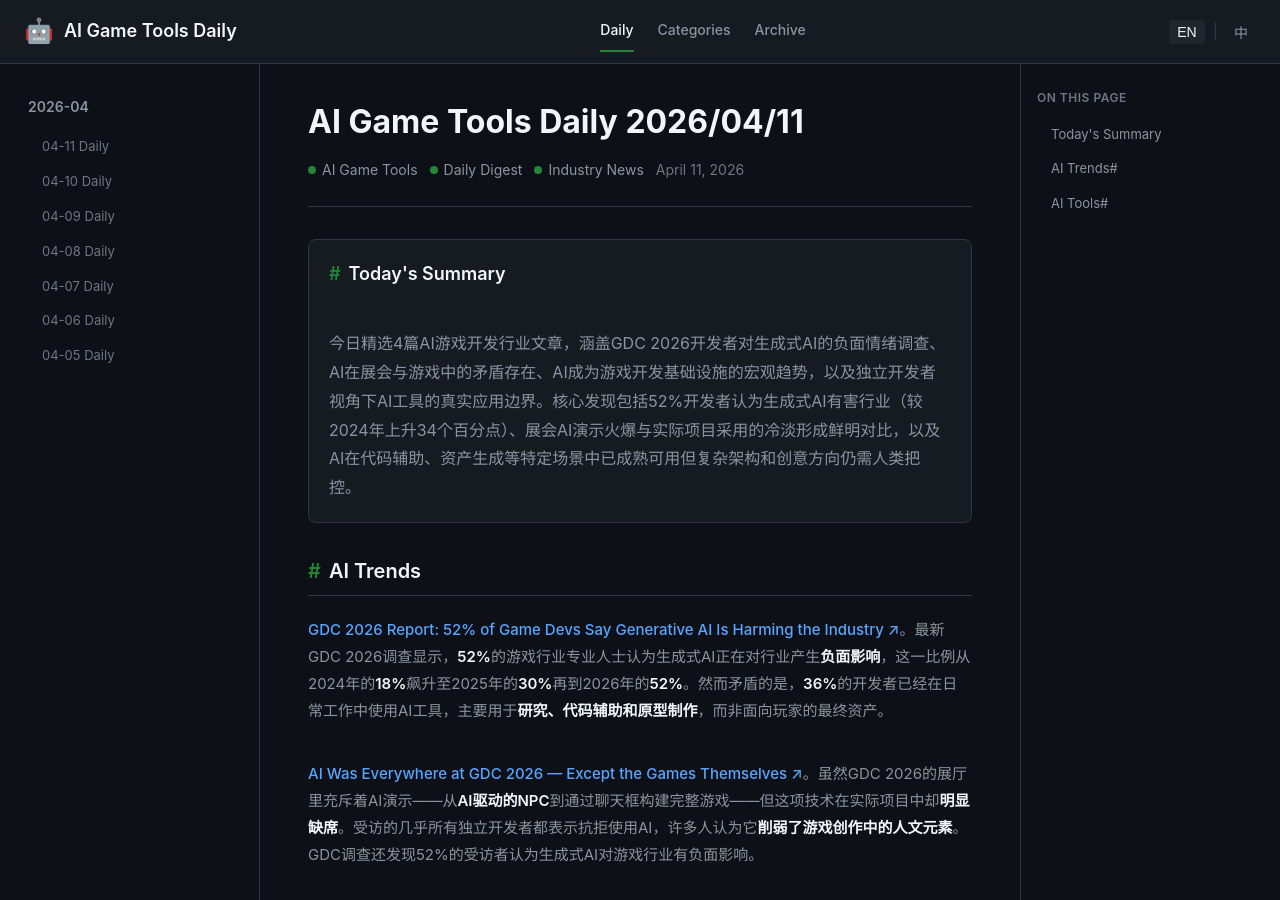
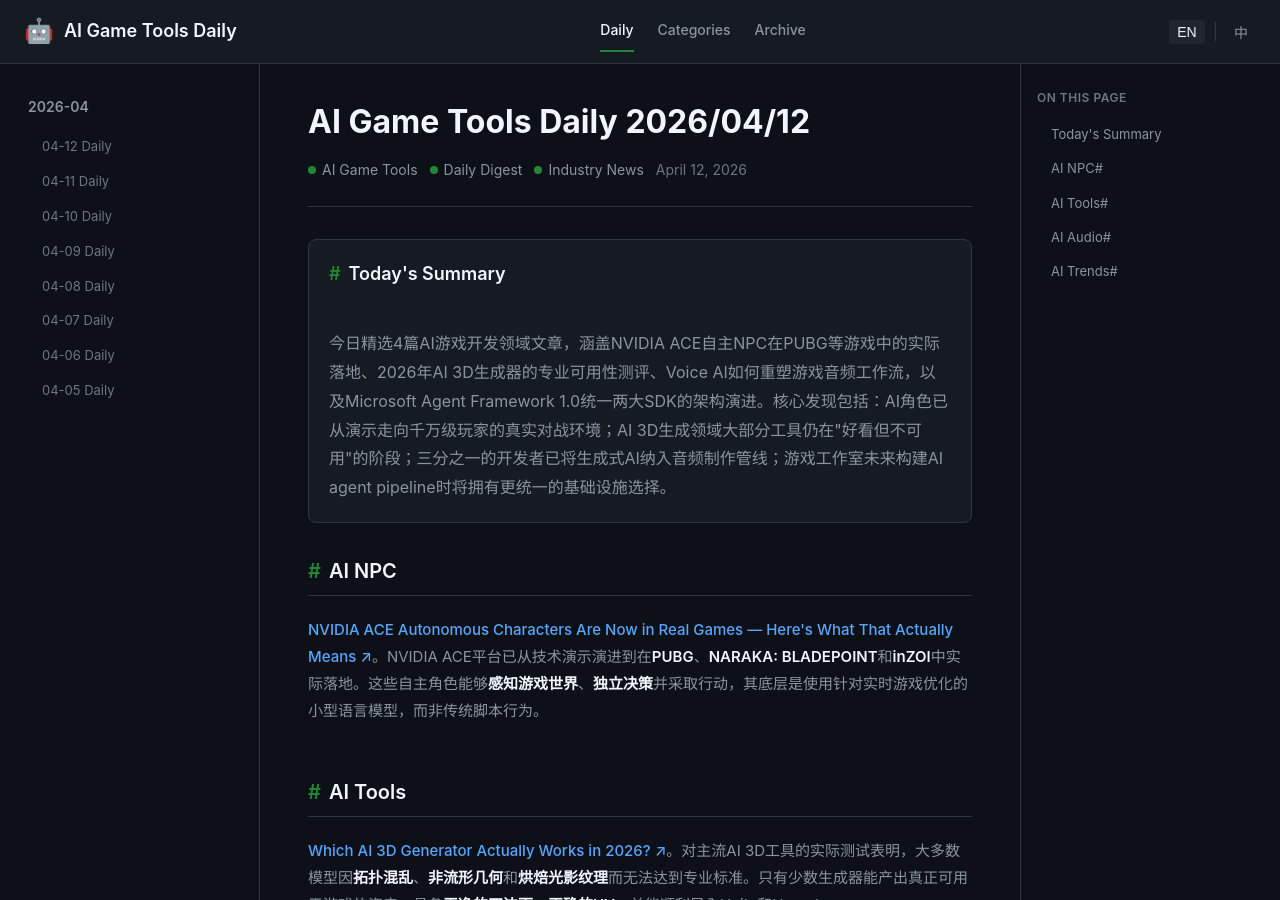
Before and after one commit to sionsychen/ai-game-tools-daily, a Jekyll site: the page built from index.html, in a window 1280 px wide and 900 px high. Built offline with Jekyll 4.4.1, drawn with Linux system fonts in a browser that asks for light colours; some of the changed text lies outside the part shown.

Commit message:
Publish daily: 2026-04-12

```diff
--- a/_data/used_urls.json
+++ b/_data/used_urls.json
@@ -54,5 +54,11 @@
     "https://www.theverge.com/games/897982/gdc-2026-ai-game-developer-conference",
     "https://news.skrew.ai/ai-dominated-gdc-2026-game-development/",
     "https://relishgames.com/journal/top-game-development-trends-of-2026/"
+  ],
+  "2026-04-12": [
+    "https://pikorafy.com/blog/nvidia-ace-autonomous-ai-npcs-pubg-inzoi-2026",
+    "https://viz-cad.com/blog/which-ai-3d-generator-actually-works-in-2026",
+    "https://www.sonarworks.com/blog/learn/voice-ai-game-audio-film-sound-designers",
+    "https://www.openaitoolshub.org/en/blog/microsoft-agent-framework-review"
   ]
 }
--- /dev/null
+++ b/_posts/2026-04-12-daily.md
@@ -0,0 +1,79 @@
+---
+layout: new_post
+title: "AI Game Tools Daily - April 12, 2026"
+title_zh: "AI 游戏工具日报 - 2026年4月12日"
+date: 2026-04-12
+articles:
+  - title: "NVIDIA ACE Autonomous Characters Are Now in Real Games — Here's What That Actually Means"
+    title_zh: "NVIDIA ACE 自主AI角色正式落地真实游戏——这意味着什么"
+    summary: "NVIDIA's ACE platform has evolved from tech demos to live integrations in PUBG, NARAKA: BLADEPOINT, and inZOI. These autonomous characters can perceive the game world, make independent decisions, and act using small language models optimized for real-time gameplay rather than scripted behaviors."
+    summary_zh: "NVIDIA ACE平台已从技术演示演进到在PUBG、NARAKA: BLADEPOINT和inZOI中实际落地。这些自主角色能够感知游戏世界、独立决策并采取行动，其底层是使用针对实时游戏优化的小型语言模型，而非传统脚本行为。"
+    sourceUrl: "https://pikorafy.com/blog/nvidia-ace-autonomous-ai-npcs-pubg-inzoi-2026"
+    category: ai-npc
+  - title: "Which AI 3D Generator Actually Works in 2026?"
+    title_zh: "2026年，哪款AI 3D生成器真正可用？"
+    summary: "A practical test of leading AI 3D tools reveals that most models fail professional standards due to messy topology, non-manifold geometry, and baked-in lighting textures. Only a few generators produce truly game-ready assets with clean quads and proper UVs that survive import into Unity and Unreal."
+    summary_zh: "对主流AI 3D工具的实际测试表明，大多数模型因拓扑混乱、非流形几何和烘焙光影纹理而无法达到专业标准。只有少数生成器能产出真正可用于游戏的资产，具备干净的四边面、正确的UV，并能顺利导入Unity和Unreal。"
+    sourceUrl: "https://viz-cad.com/blog/which-ai-3d-generator-actually-works-in-2026"
+    category: ai-tools
+  - title: "Voice AI in Game Audio & Film: New Tools for Sound Designers"
+    title_zh: "游戏音频与电影中的Voice AI：声音设计师的新工具"
+    summary: "Voice AI has shifted from experimental R&D to core workflow in 2026. Studios are increasingly using AI-assisted vocals, ambience generation, and self-tuning mix tools to replace traditional ADR and Foley timelines. One in three developers already use Gen-AI to speed up audio production passes."
+    summary_zh: "到2026年，Voice AI已从实验性研发转变为核心工作流程。越来越多的工作室开始使用AI辅助人声、环境音生成和自调音混音工具，取代传统的ADR和拟音时间线。已有三分之一的开发者使用生成式AI来加速音频制作。"
+    sourceUrl: "https://www.sonarworks.com/blog/learn/voice-ai-game-audio-film-sound-designers"
+    category: ai-audio
+  - title: "Microsoft Agent Framework 1.0 Unifies Semantic Kernel and AutoGen"
+    title_zh: "Microsoft Agent Framework 1.0 统一Semantic Kernel与AutoGen"
+    summary: "Microsoft's April 2026 release merges two parallel SDKs into a single production-ready agent framework with enterprise-grade multi-agent orchestration, native MCP and A2A protocol support, and graph-based workflows. The unification addresses years of developer confusion about which Microsoft stack to choose."
+    summary_zh: "微软于2026年4月发布的新版本将两条并行发展的SDK合并为一个可用于生产的统一Agent框架，具备企业级多Agent编排能力、原生MCP与A2A协议支持，以及基于图的工作流。这次统一解决了开发者多年来在选择微软技术栈时的困惑。"
+    sourceUrl: "https://www.openaitoolshub.org/en/blog/microsoft-agent-framework-review"
+    category: ai-trends
+---
+
+<!-- Today's Summary -->
+<section class="summary-section" id="summary">
+  <h2>Today's Summary</h2>
+  <div class="summary-content">
+    今日精选4篇AI游戏开发领域文章，涵盖NVIDIA ACE自主NPC在PUBG等游戏中的实际落地、2026年AI 3D生成器的专业可用性测评、Voice AI如何重塑游戏音频工作流，以及Microsoft Agent Framework 1.0统一两大SDK的架构演进。核心发现包括：AI角色已从演示走向千万级玩家的真实对战环境；AI 3D生成领域大部分工具仍在"好看但不可用"的阶段；三分之一的开发者已将生成式AI纳入音频制作管线；游戏工作室未来构建AI agent pipeline时将拥有更统一的基础设施选择。
+  </div>
+</section>
+
+<!-- Section: AI NPC -->
+<section class="content-section" id="ai-npc">
+  <h2 class="section-title">AI NPC<a href="#ai-npc" class="permalink">#</a></h2>
+  <div class="article-list">
+    <article class="article-item">
+      <p><strong><a href="https://pikorafy.com/blog/nvidia-ace-autonomous-ai-npcs-pubg-inzoi-2026">NVIDIA ACE Autonomous Characters Are Now in Real Games — Here's What That Actually Means ↗</a></strong>。NVIDIA ACE平台已从技术演示演进到在<strong>PUBG</strong>、<strong>NARAKA: BLADEPOINT</strong>和<strong>inZOI</strong>中实际落地。这些自主角色能够<strong>感知游戏世界</strong>、<strong>独立决策</strong>并采取行动，其底层是使用针对实时游戏优化的小型语言模型，而非传统脚本行为。</p>
+    </article>
+  </div>
+</section>
+
+<!-- Section: AI Tools -->
+<section class="content-section" id="ai-tools">
+  <h2 class="section-title">AI Tools<a href="#ai-tools" class="permalink">#</a></h2>
+  <div class="article-list">
+    <article class="article-item">
+      <p><strong><a href="https://viz-cad.com/blog/which-ai-3d-generator-actually-works-in-2026">Which AI 3D Generator Actually Works in 2026? ↗</a></strong>。对主流AI 3D工具的实际测试表明，大多数模型因<strong>拓扑混乱</strong>、<strong>非流形几何</strong>和<strong>烘焙光影纹理</strong>而无法达到专业标准。只有少数生成器能产出真正可用于游戏的资产，具备<strong>干净的四边面</strong>、<strong>正确的UV</strong>，并能顺利导入Unity和Unreal。</p>
+    </article>
+  </div>
+</section>
+
+<!-- Section: AI Audio -->
+<section class="content-section" id="ai-audio">
+  <h2 class="section-title">AI Audio<a href="#ai-audio" class="permalink">#</a></h2>
+  <div class="article-list">
+    <article class="article-item">
+      <p><strong><a href="https://www.sonarworks.com/blog/learn/voice-ai-game-audio-film-sound-designers">Voice AI in Game Audio & Film: New Tools for Sound Designers ↗</a></strong>。到2026年，Voice AI已从实验性研发转变为<strong>核心工作流程</strong>。越来越多的工作室开始使用AI辅助人声、环境音生成和自调音混音工具，取代传统的ADR和拟音时间线。已有<strong>三分之一的开发者</strong>使用生成式AI来加速音频制作。</p>
+    </article>
+  </div>
+</section>
+
+<!-- Section: AI Trends -->
+<section class="content-section" id="ai-trends">
+  <h2 class="section-title">AI Trends<a href="#ai-trends" class="permalink">#</a></h2>
+  <div class="article-list">
+    <article class="article-item">
+      <p><strong><a href="https://www.openaitoolshub.org/en/blog/microsoft-agent-framework-review">Microsoft Agent Framework 1.0 Unifies Semantic Kernel and AutoGen ↗</a></strong>。微软于2026年4月发布的新版本将两条并行发展的SDK合并为一个可用于生产的<strong>统一Agent框架</strong>，具备企业级多Agent编排能力、原生<strong>MCP与A2A协议</strong>支持，以及基于图的工作流。这次统一解决了开发者多年来在选择微软技术栈时的困惑。</p>
+    </article>
+  </div>
+</section>
```
Also changed, not shown: _posts/test-verify.md (deleted, +0 -1 lines).
